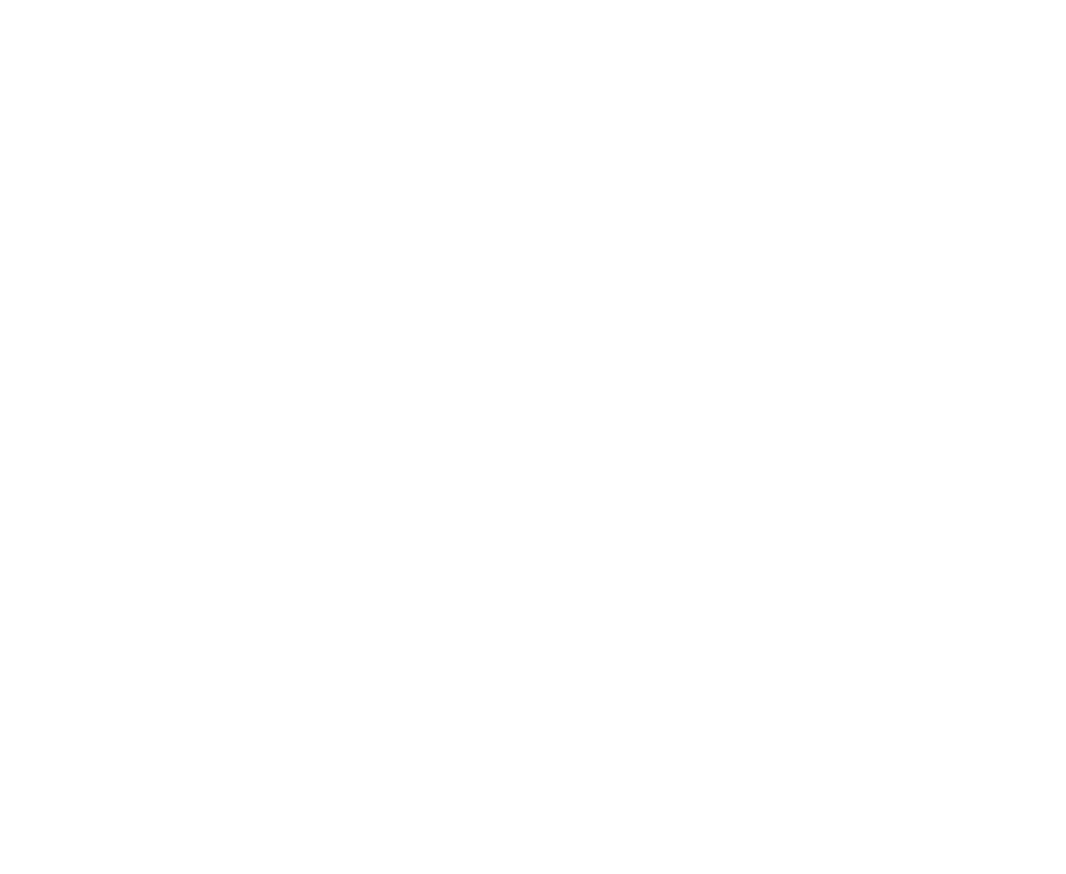
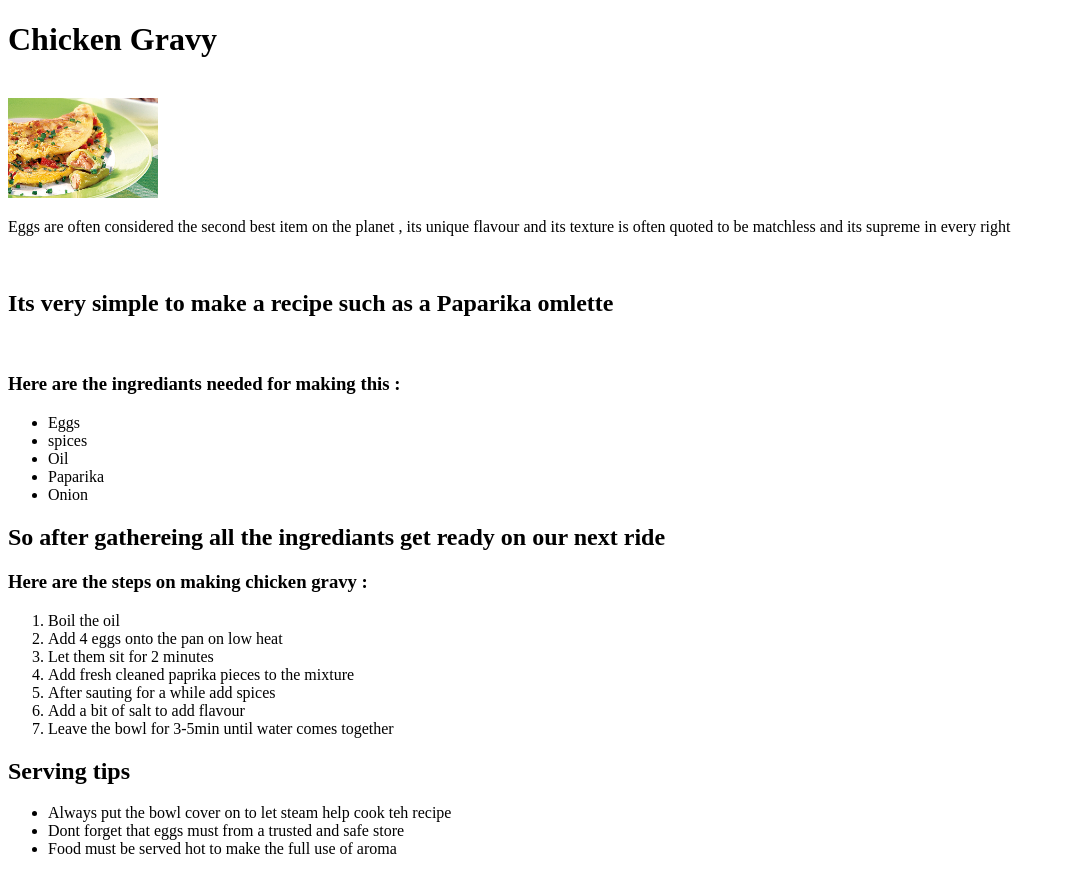
Before and after one commit to saicharan0977-rgb/odin-project-recipes, a plain HTML site: page pages/paparikaomlette.html in a window 1280 px wide. Shown: the whole page, without its empty margins (0-1066 px from the left). Before the commit the page ends 800 px from the top, so only its background shows below. Drawn offline with Linux system fonts and the light colour scheme.

Commit message:
added descriptions

```diff
--- a/pages/paparikaomlette.html
+++ b/pages/paparikaomlette.html
@@ -0,0 +1,40 @@
+<!DOCTYPE html>
+<html lang="en">
+<head>
+    <meta charset="UTF-8">
+    <meta name="viewport" content="width=device-width, initial-scale=1.0">
+    <title>Document</title>
+</head>
+<body>
+    <h1>Chicken Gravy</h1><br>
+    <img src="../images/paparika omlette.jpg" height="100" width="150"><br>
+    <p>Eggs are often considered the second best item on the planet , its unique flavour and its texture is often quoted to be matchless and its supreme in every right </p>
+   <br>
+   <h2>Its very simple to make a recipe such as a Paparika omlette</h2><br>
+   <h3>Here are the ingrediants needed for making this : </h3>
+    <ul>
+     <li>Eggs</li>
+     <li>spices</li>
+     <li>Oil</li>
+     <li>Paparika</li>
+     <li>Onion</li>
+    </ul>
+    <h2>So after gathereing all the ingrediants get ready on our next ride</h2>
+    <h3>Here are the steps on making chicken gravy :</h3>
+    <ol>
+        <li>Boil the oil</li>
+        <li>Add 4 eggs   onto  the pan on low heat</li>
+        <li>Let them sit for 2 minutes</li>
+        <li>Add fresh cleaned paprika pieces to the mixture</li>
+        <li>After sauting for a while add spices </li>
+        <li>Add a bit of salt to add flavour </li>
+        <li>Leave the bowl for 3-5min until water comes together</li>
+    </ol>
+    <h2>Serving tips</h2>
+    <ul>
+<li>Always put the bowl cover on to let steam help cook teh recipe</li>
+<li>Dont forget that eggs must from a trusted and safe store</li>
+<li>Food must be served hot to make the full use of aroma</li>
+    </ul>
+</body>
+</html>
```
Also changed, not shown: pages/chickengravy.html (+29 -3 lines).
